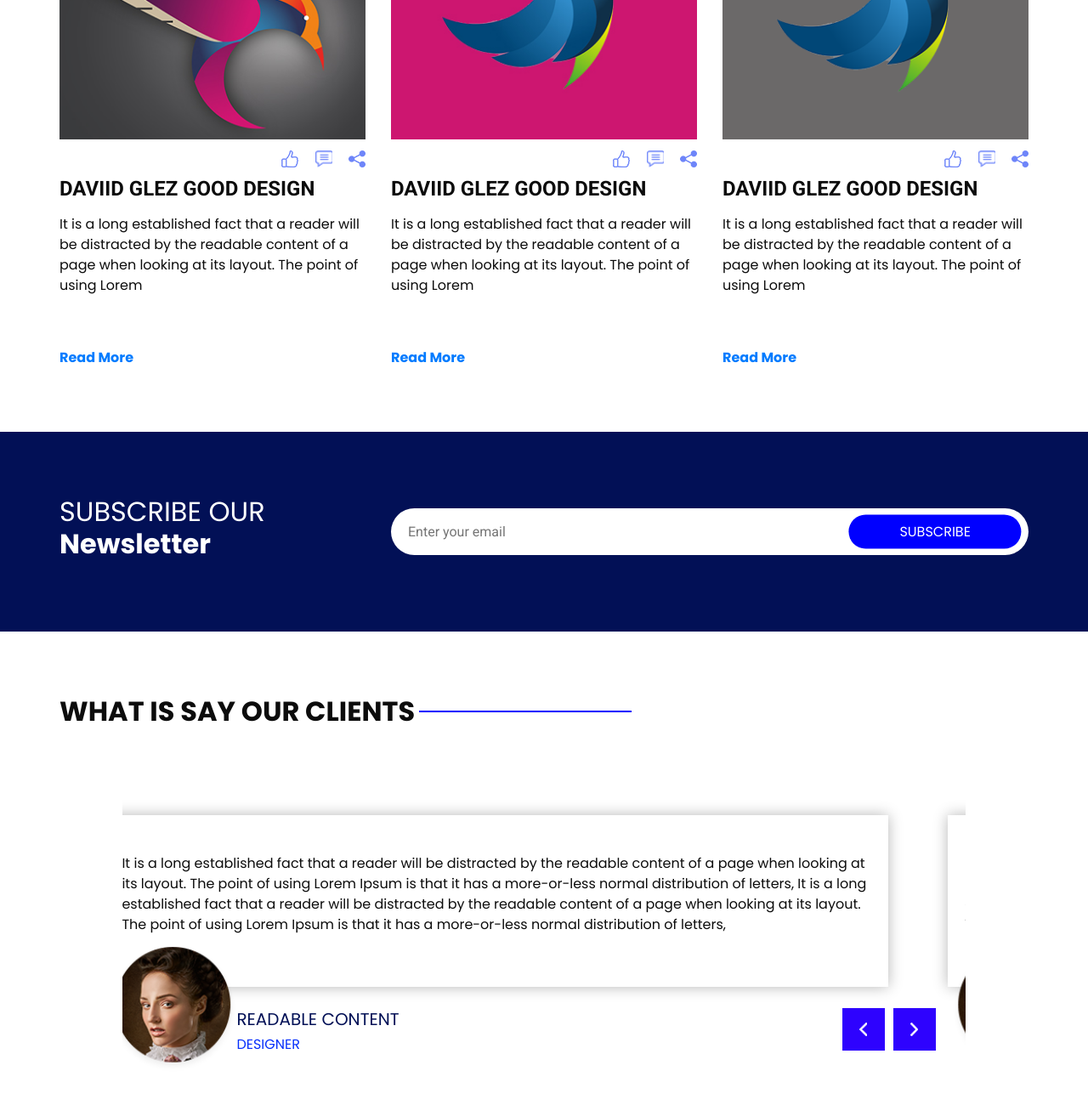
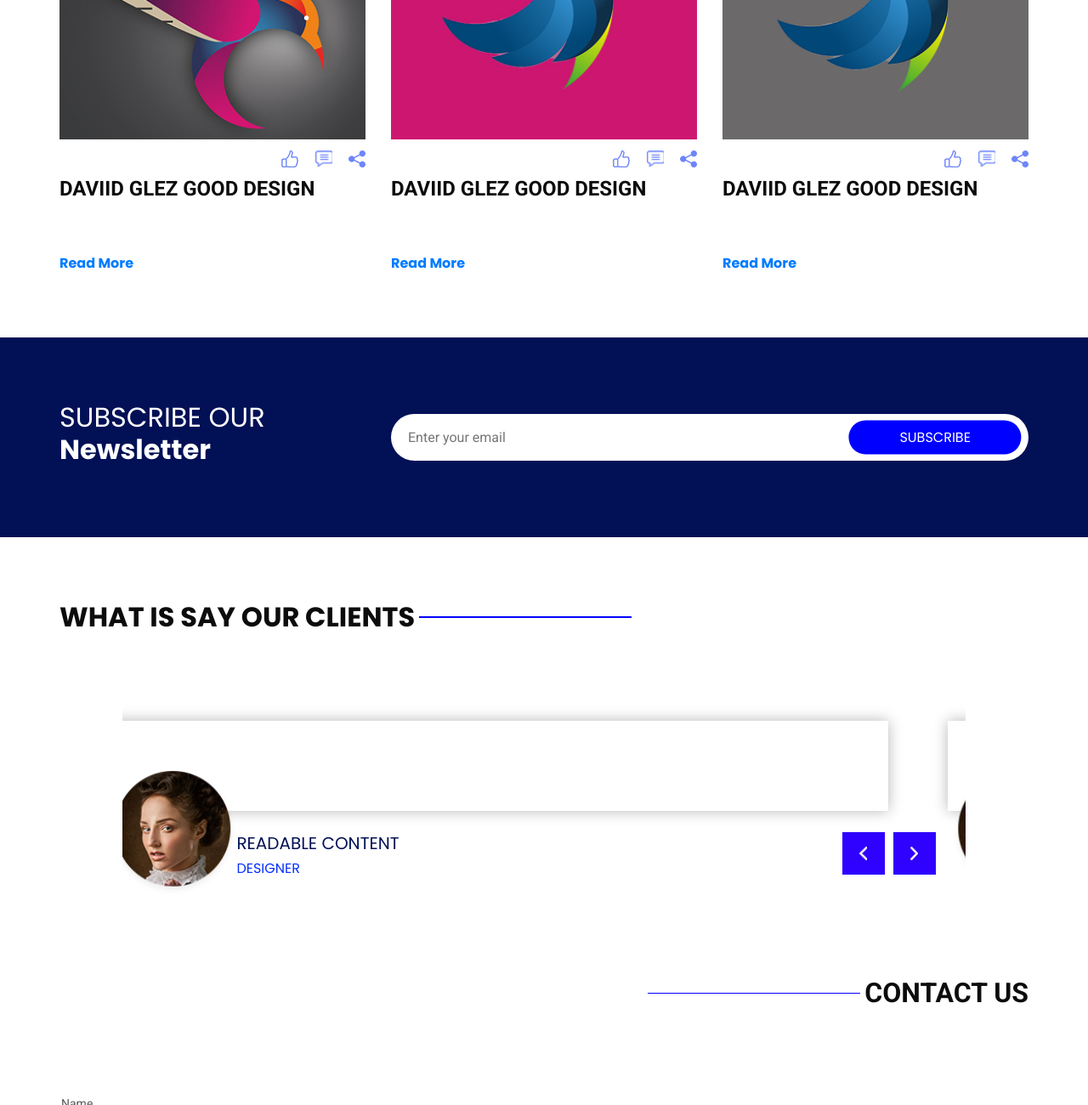
Before and after one commit to DAVIIGLEZ/daviiglez.github.io, a plain HTML site: page index.html in a window 1280 px wide. Shown: the part 3010-4310 px from the top of the page at 85% size. Drawn offline with nearby package versions, Linux system fonts and the light colour scheme; grey boxes are pictures that could not be loaded.

Commit message:
Update index.html
KJHKJHKJH

```diff
--- a/index.html
+++ b/index.html
@@ -380,8 +380,7 @@
                 DAVIID GLEZ good design
               </h4>
               <p>
-                It is a long established fact that a reader will be distracted by the readable content of a page when
-                looking at its layout. The point of using Lorem
+
               </p>
               <div>
                 <a href="">
@@ -414,8 +413,7 @@
                 DAVIID GLEZ good design
               </h4>
               <p>
-                It is a long established fact that a reader will be distracted by the readable content of a page when
-                looking at its layout. The point of using Lorem
+
               </p>
               <div>
                 <a href="">
@@ -448,8 +446,7 @@
                 DAVIID GLEZ good design
               </h4>
               <p>
-                It is a long established fact that a reader will be distracted by the readable content of a page when
-                looking at its layout. The point of using Lorem
+
               </p>
               <div>
                 <a href="">
@@ -509,14 +506,7 @@
               <div class="box">
                 <div class="detail-box">
                   <p>
-                    It is a long established fact that a reader will be distracted by the readable content of a page
-                    when
-                    looking at its layout. The point of using Lorem Ipsum is that it has a more-or-less normal
-                    distribution of
-                    letters, It is a long established fact that a reader will be distracted by the readable content of a
-                    page
-                    when looking at its layout. The point of using Lorem Ipsum is that it has a more-or-less normal
-                    distribution of letters,
+
                   </p>
                 </div>
                 <div class="client-id">
@@ -538,14 +528,7 @@
               <div class="box">
                 <div class="detail-box">
                   <p>
-                    It is a long established fact that a reader will be distracted by the readable content of a page
-                    when
-                    looking at its layout. The point of using Lorem Ipsum is that it has a more-or-less normal
-                    distribution of
-                    letters, It is a long established fact that a reader will be distracted by the readable content of a
-                    page
-                    when looking at its layout. The point of using Lorem Ipsum is that it has a more-or-less normal
-                    distribution of letters,
+
                   </p>
                 </div>
                 <div class="client-id">
@@ -567,14 +550,7 @@
               <div class="box">
                 <div class="detail-box">
                   <p>
-                    It is a long established fact that a reader will be distracted by the readable content of a page
-                    when
-                    looking at its layout. The point of using Lorem Ipsum is that it has a more-or-less normal
-                    distribution of
-                    letters, It is a long established fact that a reader will be distracted by the readable content of a
-                    page
-                    when looking at its layout. The point of using Lorem Ipsum is that it has a more-or-less normal
-                    distribution of letters,
+
                   </p>
                 </div>
                 <div class="client-id">
```
